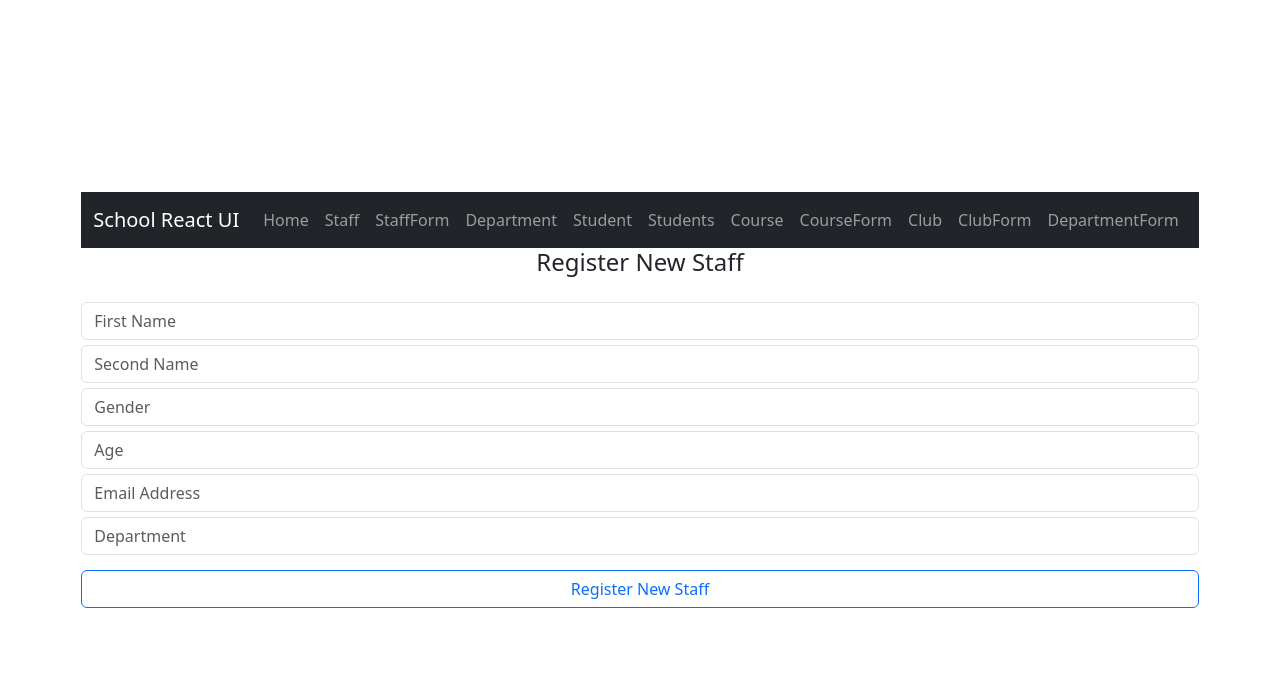
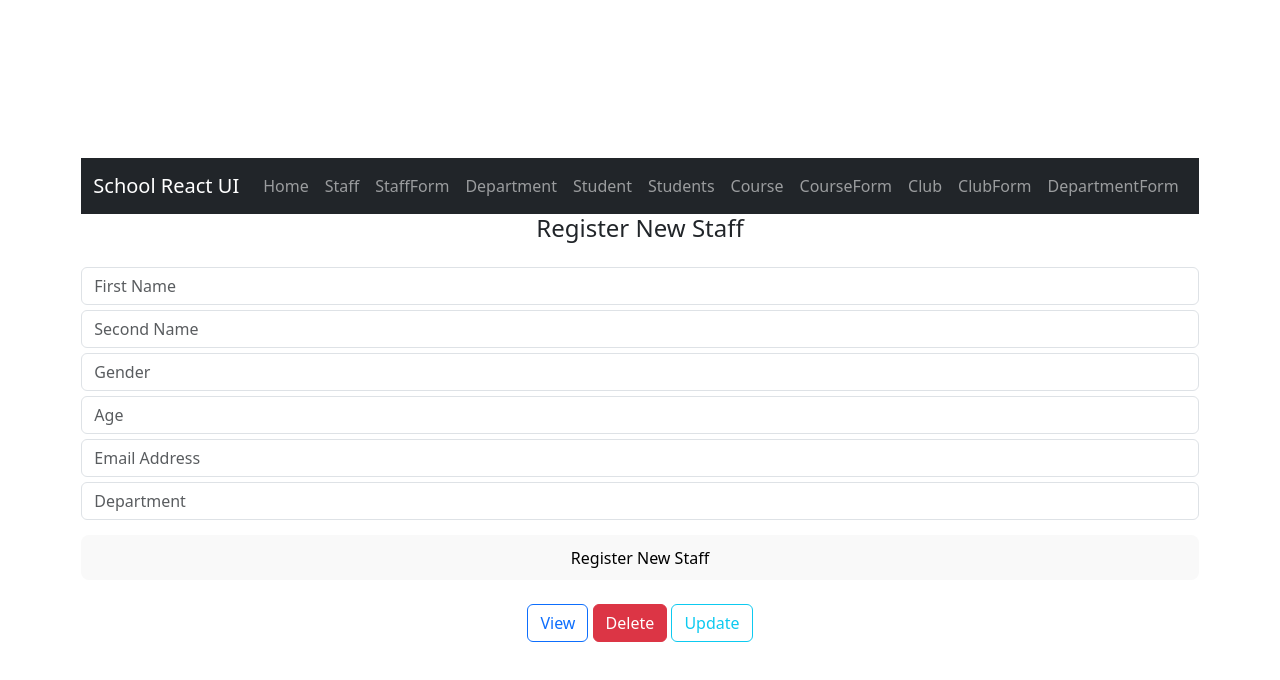
Before and after one commit to pktpaulie/SchoolSystem, a React (Vite) app: page /staffform in a window 1280 px wide. Shown: the top 680 px of the page. Built offline with nearby package versions, Linux system fonts and the light colour scheme.

Commit message:
Add buttons for delete and update

```diff
--- a/package.json
+++ b/package.json
@@ -11,6 +11,7 @@
   },
   "dependencies": {
     "bootstrap": "^5.3.1",
+    "i": "^0.3.7",
     "react": "^18.2.0",
     "react-bootstrap": "^2.8.0",
     "react-dom": "^18.2.0",
--- a/src/components/StaffForm.jsx
+++ b/src/components/StaffForm.jsx
@@ -73,9 +73,14 @@ const StaffForm = () => {
       <Form.Group style={{marginTop:'5px'}}>
         <Form.Control type="text"  id="department" name="department" placeholder="Department"  value={formData.department} onChange={handleInputChange} />
       </Form.Group>
-      <Button  type="submit" variant="outline-primary" style={{marginTop:'15px', width: '100%' }}> Register New Staff </Button>
+      <button  type="submit" variant="outline-primary" style={{marginTop:'15px', width: '100%' }}> Register New Staff </button>
 
     </form>
+    <br/>
+    <Button variant="outline-primary">View</Button>{' '}
+    <Button variant="danger">Delete</Button>{' '}
+    <Button variant="outline-info">Update</Button>{' '}
+
      </>
   );
 };
```
Also changed, not shown: src/components/NavHeader.jsx (+0 -17 lines), 1 other file (tests, documents, lock files or other folders).
